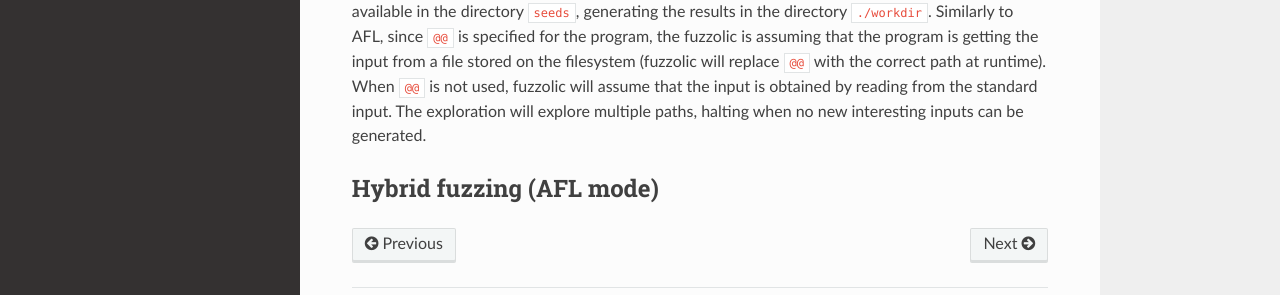
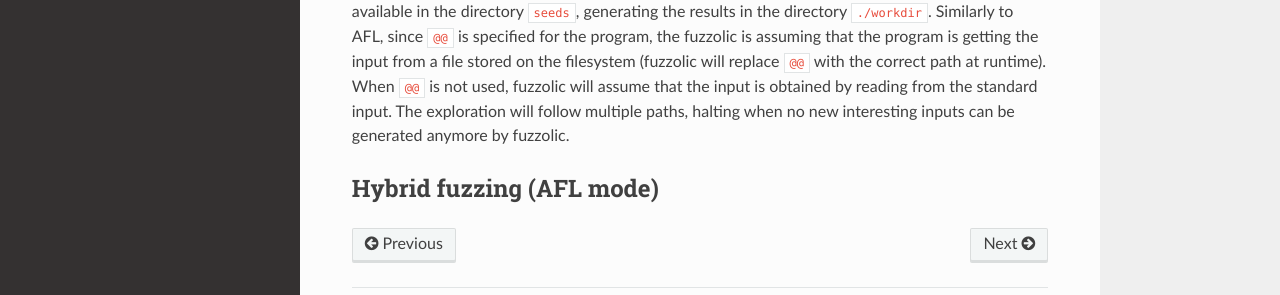
Before and after one commit to season-lab/fuzzolic, a Sphinx documentation site: the page built from docs/usage.md, in a window 1280 px wide and 900 px high, scrolled down 800 px. Shown: the part 507-802 px from the top of the window. Built offline with Sphinx 7.4.7 and the Read the Docs theme 2.0.0, drawn with Linux system fonts in a browser that asks for light colours.

Commit message:
Update usage.md

````diff
--- a/docs/usage.md
+++ b/docs/usage.md
@@ -43,7 +43,7 @@ To run fuzzolic in standalone mode, you need to execute the `./fuzzolic/fuzzolic
 ```
 $ ./fuzzolic/fuzzolic.py -o ./workdir -i ./seeds -- ./program [args] @@
 ```
-will run concolic execution on `./program`, passing arguments (optional) `args`, using initial inputs available in the directory `seeds`, generating the results in the directory `./workdir`. Similarly to AFL, since `@@` is specified for the program, the fuzzolic is assuming that the program is getting the input from a file stored on the filesystem (fuzzolic will replace `@@` with the correct path at runtime). When `@@` is not used, fuzzolic will assume that the input is obtained by reading from the standard input. The exploration will explore multiple paths, halting when no new interesting inputs can be generated.
+will run concolic execution on `./program`, passing arguments (optional) `args`, using initial inputs available in the directory `seeds`, generating the results in the directory `./workdir`. Similarly to AFL, since `@@` is specified for the program, the fuzzolic is assuming that the program is getting the input from a file stored on the filesystem (fuzzolic will replace `@@` with the correct path at runtime). When `@@` is not used, fuzzolic will assume that the input is obtained by reading from the standard input. The exploration will follow multiple paths, halting when no new interesting inputs can be generated anymore by fuzzolic.
 
 
 ## Hybrid fuzzing (AFL mode)
````
